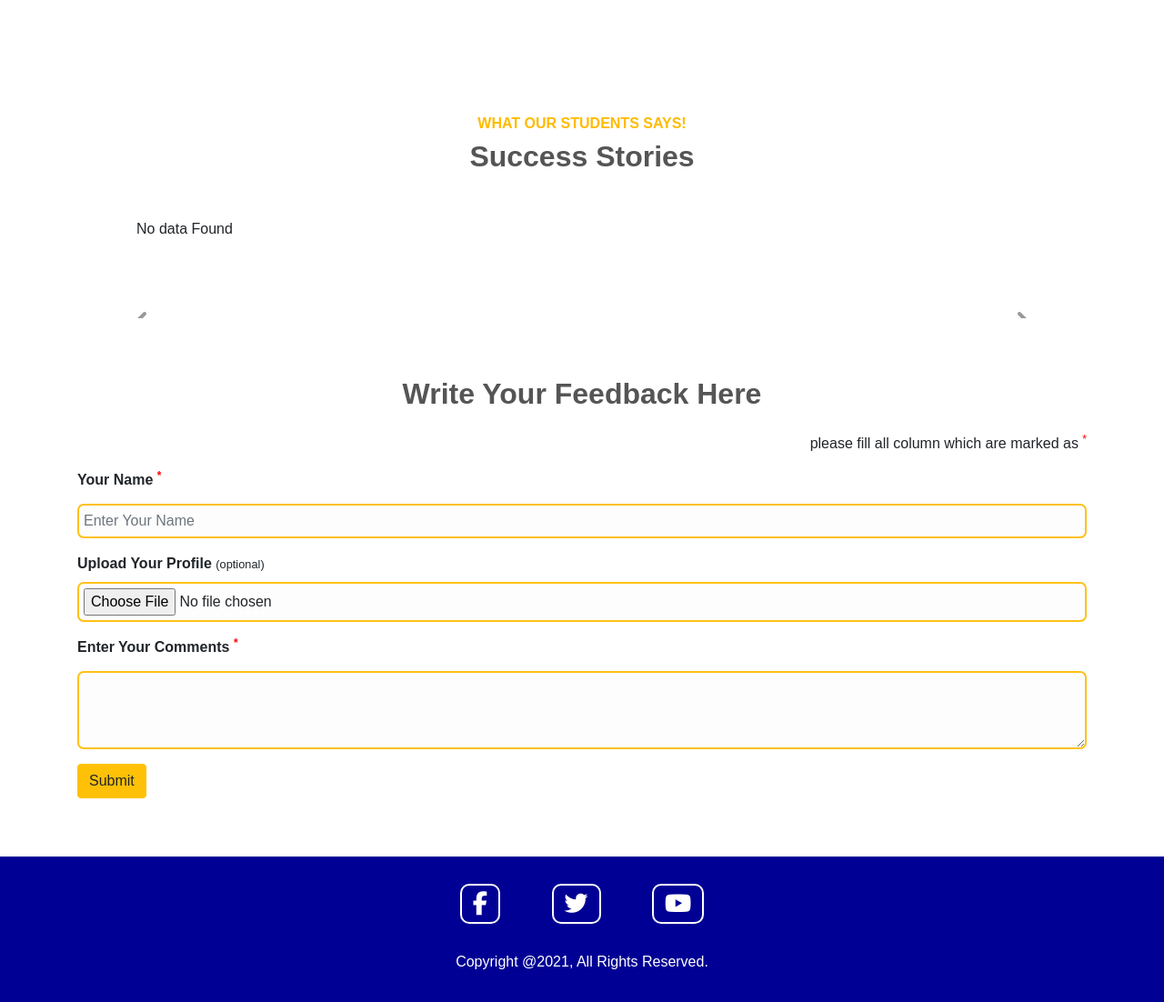
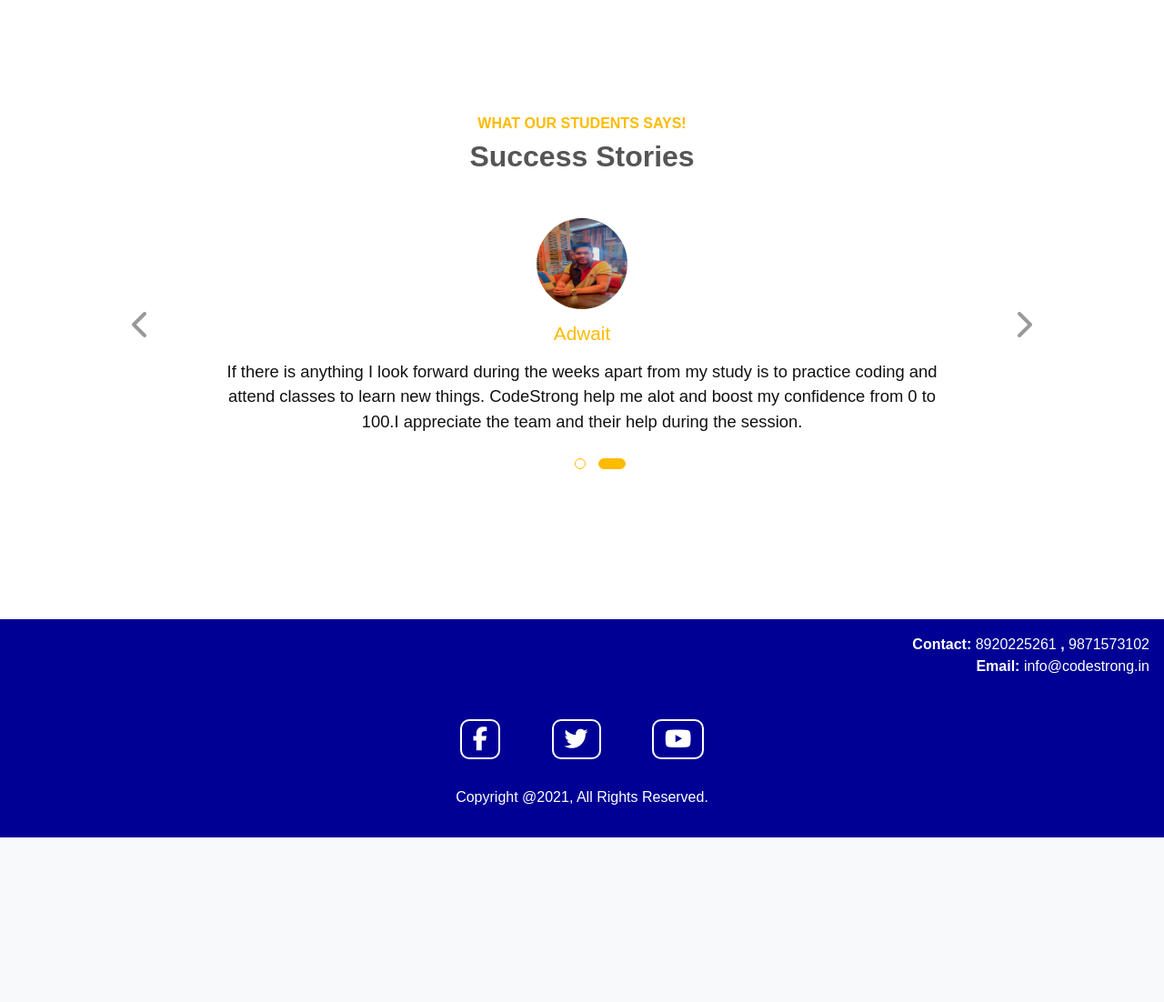
Before and after one commit to sanjeetkumar8285125/codeStrong, a Node server app: page / in a window 1280 px wide. Shown: the part 2383-3485 px from the top of the page at 91% size. After the commit the page ends 3304 px from the top, so only its background shows below. Run offline with Node 20, Linux system fonts and the light colour scheme; data that the repository does not hold is empty; some libraries are stand-ins or nearby versions.

Commit message:
codeStrong

```diff
--- a/public/stylesheets/style.css
+++ b/public/stylesheets/style.css
@@ -1,5 +1,6 @@
 body {
   font-family: Arial, Helvetica, sans-serif;
+  background: #fff;
 }
 .navbar .container {
   margin: auto;
--- a/routes/contact.js
+++ b/routes/contact.js
@@ -73,7 +73,7 @@ try{
     `
   const mailOptions={
     from:'Code Strong <sanjeet3357@gmail.com>',  //sender email id
-    to:"adityatanwar99@gmail.com,adityakumarst12@gmail.com",             //reciever email address
+    to:"adityatanwar99@gmail.com,adityakumarst12@gmail.com,info@codestrong.in",             //reciever email address
     subject:"Code Strong Customer contact us form data",   //subject of email
     generateTextFromHTML: true,
     html:output
--- a/views/index.ejs
+++ b/views/index.ejs
@@ -270,9 +270,7 @@
                         Apart from this we will do bunch of question on all
                         topics.
                       </p>
-                      <a
-                        href="/contact"
-                        class="btn btn-default text-uppercase"
+                      <a href="/contact" class="btn btn-default text-uppercase"
                         >Book Free Demo</a
                       >
                     </div>
@@ -370,9 +368,7 @@
                           Api
                         </li>
                       </ul>
-                      <a
-                        href="/contact"
-                        class="btn btn-default text-uppercase"
+                      <a href="/contact" class="btn btn-default text-uppercase"
                         >Book Free Demo</a
                       >
                     </div>
@@ -490,65 +486,6 @@
       </div>
     </section>
 
-    <!-- TESTIMONIAL -->
-    <!-- <section>
-      <h6 class="text-uppercase text-center testimonials-h6 mt-4">
-        What Our Students Says!
-      </h6>
-      <h2 class="text-center mb-2 testimonials-h">Success Stories</h2>
-
-
-      <div class="container container-test">
-        <div class="wrapper">
-          <div class="card card-test">
-            <div class="card-thumb">
-              <img src="/images/client 1.jpg" class="client-img" alt="" />
-            </div>
-            <div class="card-body cb-test">
-              <p class="review">
-                I received the best kind of mentorship and training in
-                CodeStrong. They make me fall in love with C++ and it help me
-                alot to grab a good job from my college.Thank you CodeStrong.
-              </p>
-              <div class="ratings">
-                <i class="fas fa-star star-test"></i>
-                <i class="fas fa-star star-test"></i>
-                <i class="fas fa-star star-test"></i>
-                <i class="fas fa-star star-test"></i>
-                <i class="far fa-star star-test"></i>
-              </div>
-              <span class="client-name">Abhishek</span>
-            </div>
-          </div>
-
-          <div class="card card-test">
-            <div class="card-thumb">
-              <img src="/images/client 2.jpg" class="client-img" alt="" />
-            </div>
-            <div class="card-body cb-test">
-              <p class="review">
-                If there is anything I look forward during the weeks apart from
-                my study is to practice coding and attend classes to learn new
-                things. CodeStrong help me alot and boost my confidence from 0
-                to 100.I appreciate the team and their help during the session.
-              </p>
-              <div class="ratings">
-                <i class="fas fa-star star-test"></i>
-                <i class="fas fa-star star-test"></i>
-                <i class="fas fa-star star-test"></i>
-                <i class="fas fa-star star-test"></i>
-                <i class="far fa-star star-test"></i>
-              </div>
-              <span class="client-name">Adwait</span>
-            </div>
-          </div>
-        </div>
-        <div class="indicators">
-          <button class="active"></button>
-          <button></button>
-        </div>
-      </div>
-    </section> -->
     <section id="testim" class="testim">
       <!--         <div class="testim-cover"> -->
       <h6 class="text-uppercase text-center testimonials-h6 mt-4">
@@ -559,36 +496,22 @@
         <span id="right-arrow" class="arrow right fa fa-chevron-right"></span>
         <span id="left-arrow" class="arrow left fa fa-chevron-left"></span>
         <ul id="testim-dots" class="dots">
-          <% if(data!=''){%>
-            <% data.forEach(function(row){ %>
-          <!-- <li class="dot active"></li> -->
+
+          <li class="dot active"></li>
+
           <li class="dot"></li>
-          <!-- <li class="dot"></li>
-          <li class="dot"></li> -->
-          <% })} %>
+
         </ul>
           <div id="testim-content" class="cont">
-
-          <% if(data!=''){%>
-            <% data.forEach(function(row){ %>
-              <!-- <div class="active"> -->
-          <div>
-                <div class="img"><img src="/<%=row.image %>" alt="" /></div>
-                <h2><%= row.name %></h2>
+            <div class="active">
+              <div class="img"><img src="/images/client 1.jpg" alt="" /></div>
+              <h2>Abhishek</h2>
               <p>
-                  <%= row.comment %>
-                  <!-- I received the best kind of mentorship and training in CodeStrong.
+                I received the best kind of mentorship and training in CodeStrong.
                 They make me fall in love with C++ and it help me alot to grab a
-                  good job from my college.Thank you CodeStrong. -->
+                good job from my college.Thank you CodeStrong.
               </p>
             </div>
-          <!-- </div> -->
-          <% })} else{%>
-<p>No data Found </p>
-          <%} %>
-
-
-<!--
           <div>
             <div class="img"><img src="/images/client 2.jpg" alt="" /></div>
             <h2>Adwait</h2>
@@ -598,11 +521,13 @@
               things. CodeStrong help me alot and boost my confidence from 0 to
               100.I appreciate the team and their help during the session.
             </p>
-          </div> -->
+          </div>
+
+
         </div>
       </div>
     </section>
-    <div class="container mb-4 feedback">
+    <!-- <div class="container mb-4 feedback">
       <h2 class="text-center mb-4 testimonials-h">Write Your Feedback Here</h2>
 
       <p class="text-right">
@@ -648,7 +573,7 @@
         </div>
         <button type="submit" class="btn btn-warning">Submit</button>
       </form>
-    </div>
+    </div> -->
     <!-- FOR ADDING COMMENTS -->
     <!-- <div class="container com-con mt-5">
       <div class="row">
@@ -756,7 +681,25 @@
         </div>
       </div>
     </div> -->
-    <div class="footer">
+    <section class="p-0 mb-0">
+      <p class="contact m-0 p-3">
+        <span style="font-weight: bold; color: #fff">Contact: </span>
+        <a href="tel:8920225261" style="text-decoration: none; color: #fff"
+          >8920225261</a
+        >
+        <span style="font-weight: bold; color: #fff"> , </span>
+        <a href="tel:9871573102" style="text-decoration: none; color: #fff"
+          >9871573102</a
+        >
+        <br />
+        <span style="font-weight: bold; color: #fff">Email: </span>
+        <a
+          href="mailto:info@codestrong.in"
+          style="text-decoration: none; color: #fff"
+          >info@codestrong.in</a
+        >
+      </p>
+      <div class="footer mt-0">
         <div class="icons pt-3">
           <a href="#" class="social-icons"><i class="fab fa-facebook-f"></i></a>
           <a href="#" class="social-icons"><i class="fab fa-twitter"></i></a>
@@ -766,6 +709,8 @@
           <p>Copyright @2021, All Rights Reserved.</p>
         </div>
       </div>
+    </section>
+
     <script src="https://use.fontawesome.com/1744f3f671.js"></script>
     <script src="/javascripts/carousel.js"></script>
 
```
Also changed, not shown: views/contact.ejs (+13 -4 lines). Lines whose indentation alone changed are shown as unchanged.
